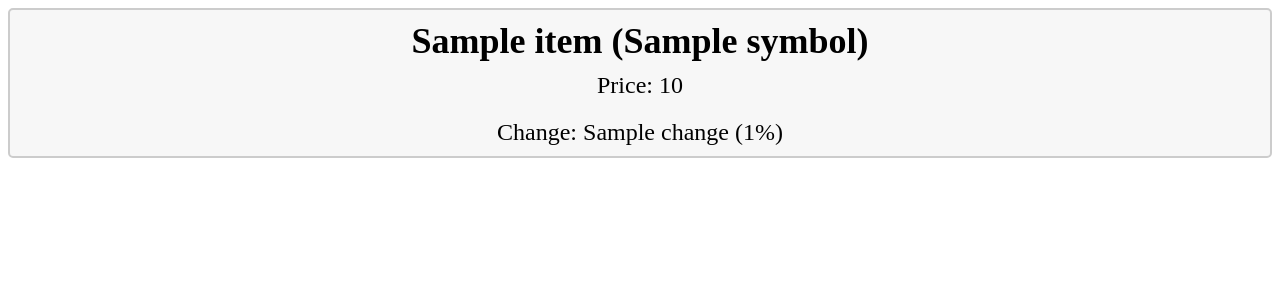
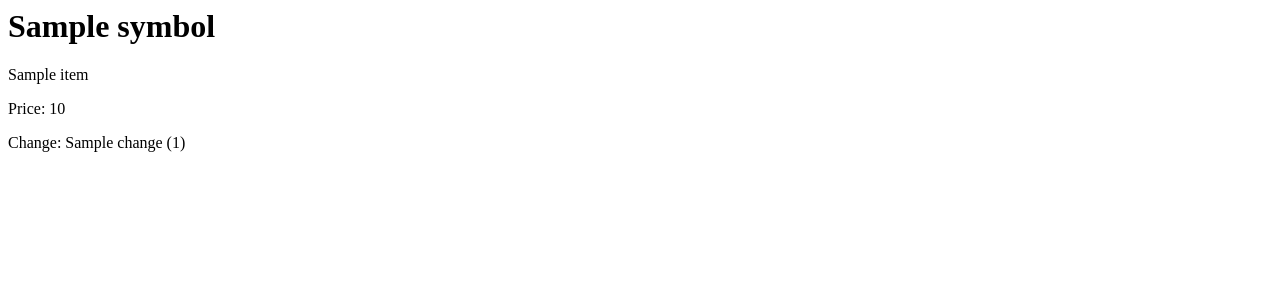
Before and after one commit to trevorpersons/NoCodeKings, a Django app: page /financials/stock_info/ in a window 1280 px wide. Shown: the top 300 px of the page. Run offline with Django 4.2, Linux system fonts and the light colour scheme; tables that the repository leaves empty hold one stand-in row (values such as "Sample post"); a database or web service that is not in the repository returns one stand-in record (values such as "Sample title"); data that the repository does not hold is empty.

Commit message:
changes to urls and stock info

```diff
--- a/financials/templates/stock_info.html
+++ b/financials/templates/stock_info.html
@@ -1,35 +1,4 @@
-<head>
-    <style type="text/css">
-    .stock-info {
-  background-color: #f7f7f7;
-  padding: 10px;
-  border: 2px solid #ccc;
-  border-radius: 5px;
-  margin-bottom: 20px;
-  display: flex;
-  flex-direction: column;
-  align-items: center;
-}
-
-.stock-info h1 {
-  font-size: 36px;
-  margin: 0;
-}
-
-.stock-info p {
-  font-size: 24px;
-  margin: 10px 0;
-}
-
-.stock-info p:last-child {
-  margin-bottom: 0;
-}
-
-    </style>
-</head>
-
-<div class="stock-info">
-    <h1>{{ name }} ({{ symbol }})</h1>
-    <p>Price: {{ price }}</p>
-    <p>Change: {{ change }} ({{ change_pct }}%)</p>
-  </div>
+<h1>{{ symbol }}</h1>
+<p>{{ name }}</p>
+<p>Price: {{ price }}</p>
+<p>Change: {{ change }} ({{ change_pct }})</p>
```
Also changed, not shown: financials/templates/index2.html (+5 -57 lines), financials/urls.py (line endings or trailing spaces).
